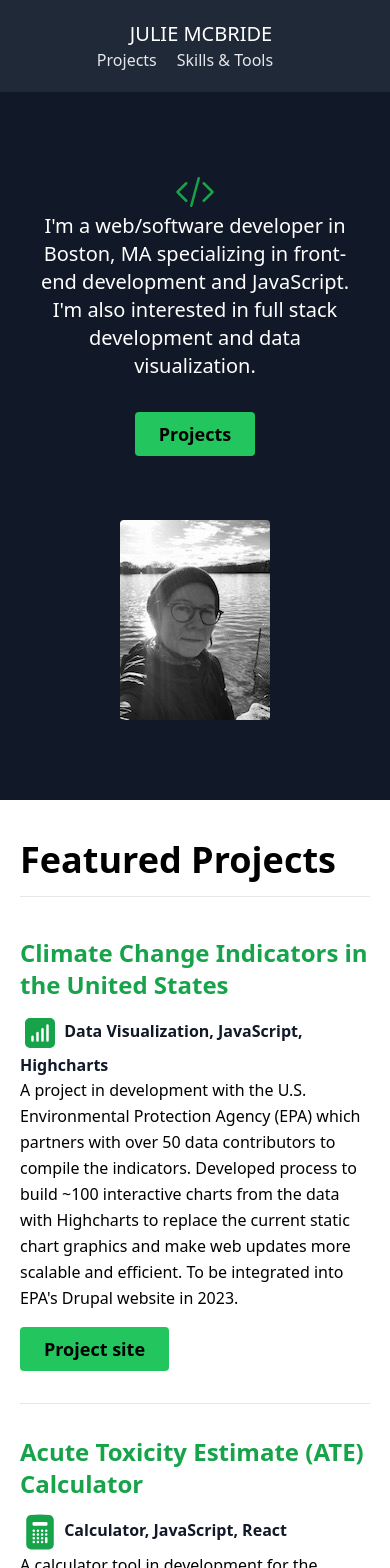
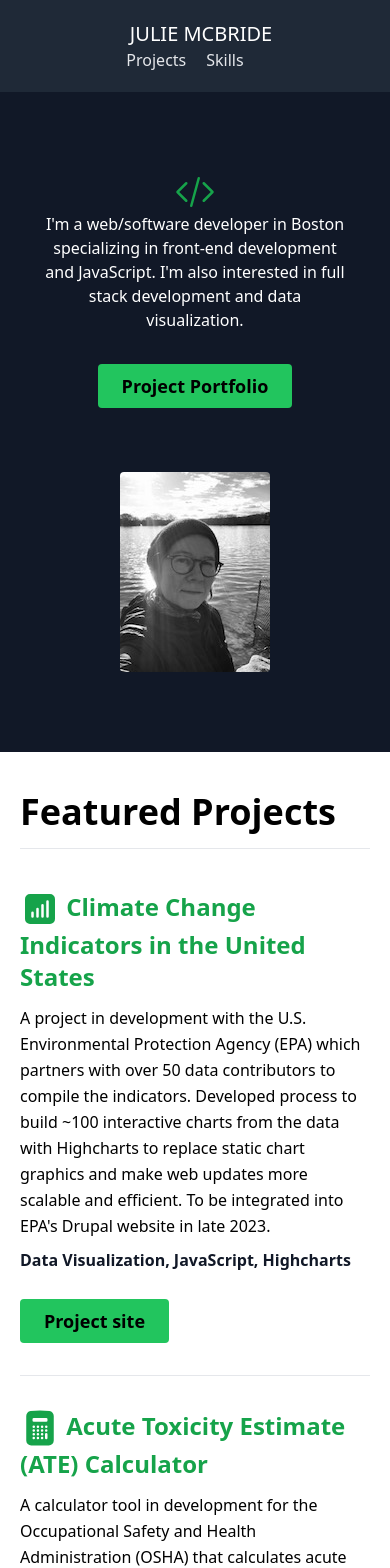
Before and after one commit to julmcbride/julmcbride.github.io, a React (Create React App) app: page / in a window 390 px wide. Shown: the top 1568 px of the page. Built offline with nearby package versions, Linux system fonts and the light colour scheme.

Commit message:
edit, adjust code for mobile improvements

```diff
--- a/src/components/About.js
+++ b/src/components/About.js
@@ -7,8 +7,8 @@ export default function About() {
       <div className="container mx-auto flex px-10 py-20 md:flex-row flex-col items-center text-white">
         <div className="lg:flex-grow md:w-3/4 lg:pr-24 md:pr-16 flex flex-col md:items-start md:text-left mb-16 md:mb-0 items-center text-center">
           <CodeBracketIcon className="h-10 w-10 inline-flex text-green-600" />{" "}
-          <p className="mb-8 sm:text-xl text-xl mb-4">
-            I'm a web/software developer in Boston, MA specializing in front-end
+          <p className="mb-8 md:text-xl">
+            I'm a web/software developer in Boston specializing in front-end
             development and JavaScript. I'm also interested in full stack
             development and data visualization.
           </p>
@@ -24,7 +24,7 @@ export default function About() {
               //className="ml-4 inline-flex text-gray-400 bg-gray-800 border-0 py-2 px-6 focus:outline-none hover:bg-gray-700 hover:text-white rounded text-lg"
               className="inline-flex text-black font-semibold bg-green-500 border-0 py-2 px-6 focus:outline-none hover:bg-green-400 rounded text-lg"
             >
-              Projects
+              Project Portfolio
             </a>
           </div>
         </div>
--- a/src/components/Navbar.js
+++ b/src/components/Navbar.js
@@ -17,7 +17,7 @@ export default function Navbar() {
             Projects
           </a>
           <a href="#skills" className="mr-5 hover:text-white">
-            Skills & Tools
+            Skills
           </a>
         </nav>
         {/*<a
--- a/src/components/Projects.js
+++ b/src/components/Projects.js
@@ -34,9 +34,6 @@ export default function Projects() {
               <div className="flex relative">
                 <div className="relative w-full">
                   <h3 className="text-2xl font-semibold title-font text-green-600 mb-3 text-left">
-                    {project.title}
-                  </h3>
-                  <span className="font-semibold text-gray-900">
                     {project.icon === "calculator" ? (
                       <CalculatorIcon className="h-10 w-10 inline-flex text-green-600" />
                     ) : null}
@@ -46,10 +43,15 @@ export default function Projects() {
                     {project.icon === "web" ? (
                       <CommandLineIcon className="h-10 w-10 inline-flex text-green-600" />
                     ) : null}{" "}
-                    {project.subtitle}
-                  </span>
+                    {project.title}
+                  </h3>
+
                   <p className="leading-relaxed text-left">
                     {project.description}
+
+                    <div className="font-semibold text-2lg text-gray-900 mt-2">
+                      {project.subtitle}
+                    </div>
 
                     {project.name !== "oshaate" && project.link !== "" && (
                       <>
@@ -58,7 +60,7 @@ export default function Projects() {
                           href={project.link}
                           target="_blank"
                           rel="noreferrer"
-                          className="inline-flex text-black font-semibold bg-green-500 border-0 py-2 px-6 mt-4 focus:outline-none hover:bg-green-400 rounded text-lg"
+                          className="inline-flex text-black font-semibold bg-green-500 border-0 py-2 px-6 focus:outline-none hover:bg-green-400 rounded text-lg"
                         >
                           Project site
                         </a>
@@ -71,7 +73,7 @@ export default function Projects() {
                           href={project.link}
                           target="_blank"
                           rel="noreferrer"
-                          className="inline-flex text-black font-semibold bg-green-500 border-0 py-2 px-6 mt-4 focus:outline-none hover:bg-green-400 rounded text-lg"
+                          className="inline-flex text-black font-semibold bg-green-500 border-0 py-2 px-6 focus:outline-none hover:bg-green-400 rounded text-lg"
                         >
                           Project code
                         </a>
--- a/src/data.js
+++ b/src/data.js
@@ -3,7 +3,7 @@ export const projects = [
     title: "Climate Change Indicators in the United States",
     subtitle: "Data Visualization, JavaScript, Highcharts",
     description:
-      "A project in development with the U.S. Environmental Protection Agency (EPA) which partners with over 50 data contributors to compile the indicators. Developed process to build ~100 interactive charts from the data with  Highcharts to replace the current static chart graphics and make web updates more scalable and efficient. To be integrated into EPA's Drupal website in 2023.",
+      "A project in development with the U.S. Environmental Protection Agency (EPA) which partners with over 50 data contributors to compile the indicators. Developed process to build ~100 interactive charts from the data with  Highcharts to replace static chart graphics and make web updates more scalable and efficient. To be integrated into EPA's Drupal website in late 2023.",
     image: "",
     link: "https://www.epa.gov/climate-indicators",
     icon: "chart",
@@ -13,7 +13,7 @@ export const projects = [
     title: "Acute Toxicity Estimate (ATE) Calculator",
     subtitle: "Calculator, JavaScript, React",
     description:
-      "A calculator tool in development for the Occupational Safety and Health Administration (OSHA) that calculates acute toxicity estimate for oral, dermal, and inhalation exposure routes. Developed the user interface components and wrote code to process input data and output results. To be integrated into OSHA's Drupal website in 2023.",
+      "A calculator tool in development for the Occupational Safety and Health Administration (OSHA) that calculates acute toxicity estimate for oral, dermal, and inhalation exposure routes. Developed the user interface components and wrote code to process input data and output results. To be integrated into OSHA's Drupal website in late 2023.",
     image: "./oshaATE.png",
     link: "https://github.com/Eastern-Research-Group/OSHAATE",
     icon: "calculator",
@@ -23,7 +23,7 @@ export const projects = [
     title: "Greenhouse Gas Inventory Data Explorer",
     subtitle: "Data Visualization, JavaScript, Highcharts, SQL",
     description:
-      "A public data portal for EPA's annual Inventory of U.S. Greenhouse Gas Emissions and Sinks. Wrote code to query national and state data to build charts and tables based on user selections. Implement code improvements and new querying capabilities. Developed map data visualizations to show multi-state views of the data to be included in September 2023 release.",
+      "A public data portal for EPA's annual Inventory of U.S. Greenhouse Gas Emissions and Sinks. Wrote code to query national and state data to build charts and tables based on user selections. Implement code improvements and new querying capabilities. Developed map data visualizations feature to show multi-state views of the data to be included in September 2023 release.",
     image: "",
     link: "https://cfpub.epa.gov/ghgdata/inventoryexplorer/",
     icon: "chart",
@@ -62,9 +62,9 @@ export const projects = [
   },
   {
     title: "Enforcement and Compliance History Online",
-    subtitle: "Data Visualization, JavaScript, PHP",
+    subtitle: "Data Visualization, JavaScript, Drupal, PHP",
     description:
-      "A project with the U.S. EPA, the ECHO application is used to search for facilities in a community to assess their compliance with environmental regulations and analyze data. Translated graphical designs to web code, wrote code to process and visualize data for search forms and reports, implemented mobile and accessibility improvements.",
+      "A project with the U.S. EPA, ECHO is used to search for facilities in a community to assess their compliance with environmental regulations and analyze data. Translated graphic designs to web code and wrote code to process and visualize data for search forms and reports; implemented mobile and accessibility code improvements; configured Drupal themes and modules.",
     image: "",
     link: "https://echo.epa.gov/",
     icon: "chart",
```
